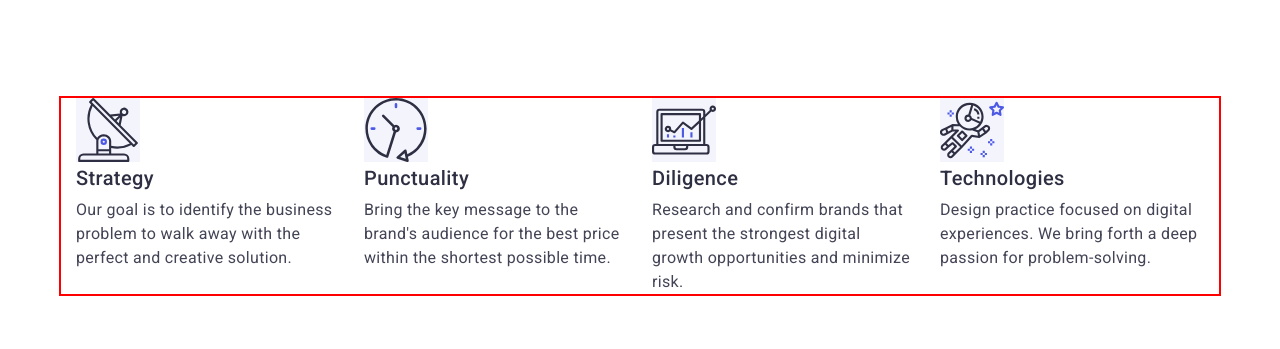
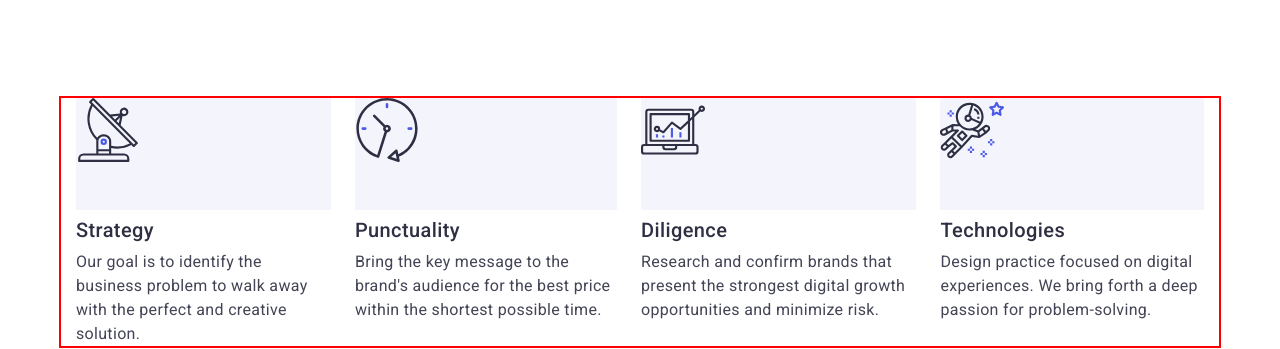
Before and after one commit to Zhenia37/goit-markup-hw-04, a plain HTML site: page index.html in a window 1280 px wide. Shown: the part 695-1044 px from the top of the page. Drawn offline with nearby package versions, Linux system fonts and the light colour scheme.

Commit message:
123456789

```diff
--- a/css/style.css
+++ b/css/style.css
@@ -163,7 +163,7 @@ img {
 
 .hero {
     background-image: linear-gradient(rgba(46, 47, 66, 0.7), rgba(46, 47, 66, 0.7)),
-                    url(../images/backgorund/backgorund.png);
+                    url(../images/backgorund/backgorund.jpg);
     max-width: 1440px;
     margin: 0 auto;
     background-repeat: no-repeat;
@@ -234,20 +234,22 @@ img {
 }
 
 .about-item {
-    width: calc((100% - 72px) / 4);
+}
+
+.about-icons-cont {
+    align-items: center;
+    justify-content: center;
+    height: 112px;
+    background-color: #f4f4fd;
+    margin-bottom: 8px;
 }
 
 .about-icons {
     width: 64px;
     height: 64px;
-    background-color: var(--footer-color);
-
 }
 
 .about-link {
-    width: 100%;
-    height: 100%;
-    border-radius: 4px;
 }
 
 .about-heading {
--- a/index.html
+++ b/index.html
@@ -21,7 +21,7 @@
 </head>
 
 <body>
-    <!-- MainPage header -->
+    <!-- header -->
     <header class="header">
 
         <div class="container">
@@ -79,11 +79,13 @@
                 <ul class="about-list list">
                     <li class="about-item">
 
+                        <div class="about-icons-cont">
                             <a href="" class="about-link link">
                                 <svg class="about-icons">
                                     <use href="./images/sprite/symbol-defs-4.svg#icon-antenna-1"></use>
                                 </svg>
                             </a>
+                        </div>
 
                         <h3 class="about-heading">Strategy</h3>
                         <p class="about-desc">
@@ -94,11 +96,13 @@
 
                     <li class="about-item">
 
+                        <div class="about-icons-cont">
                             <a href="" class="about-link link">
                                 <svg class="about-icons">
                                     <use href="./images/sprite/symbol-defs-4.svg#icon-clock-1"></use>
                                 </svg>
                             </a>
+                        </div>
 
                         <h3 class="about-heading">Punctuality</h3>
                         <p class="about-desc">
@@ -109,11 +113,13 @@
                     </li>
                     <li class="about-item">
 
+                        <div class="about-icons-cont">
                             <a href="" class="about-link link">
                                 <svg class="about-icons">
                                     <use href="./images/sprite/symbol-defs-4.svg#icon-diagram-1"></use>
                                 </svg>
                             </a>
+                        </div>
 
                         <h3 class="about-heading">Diligence</h3>
                         <p class="about-desc">
@@ -125,11 +131,13 @@
 
                     <li class="about-item">
 
+                        <div class="about-icons-cont">
                             <a href="" class="about-link link">
                                 <svg class="about-icons">
                                     <use href="./images/sprite/symbol-defs-4.svg#icon-astronaut-1"></use>
                                 </svg>
                             </a>
+                        </div>
 
                         <h3 class="about-heading">Technologies</h3>
                         <p class="about-desc">
```
Also changed, not shown: images/backgorund/backgorund.jpg (added), 1 other file. Lines whose indentation alone changed are shown as unchanged.
